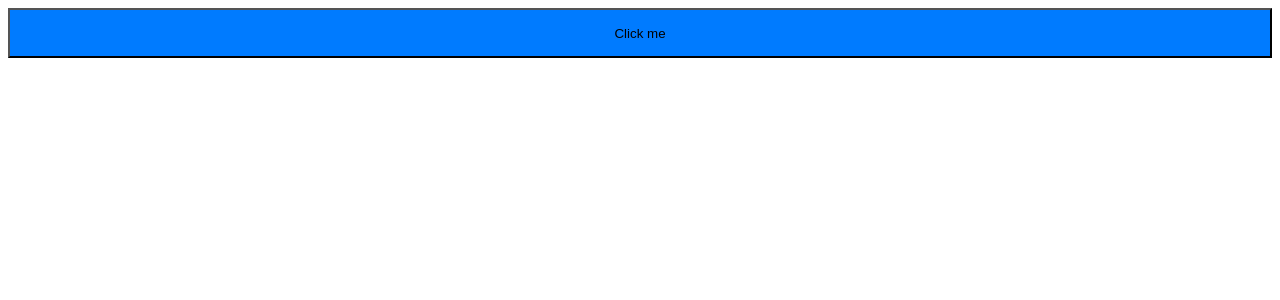
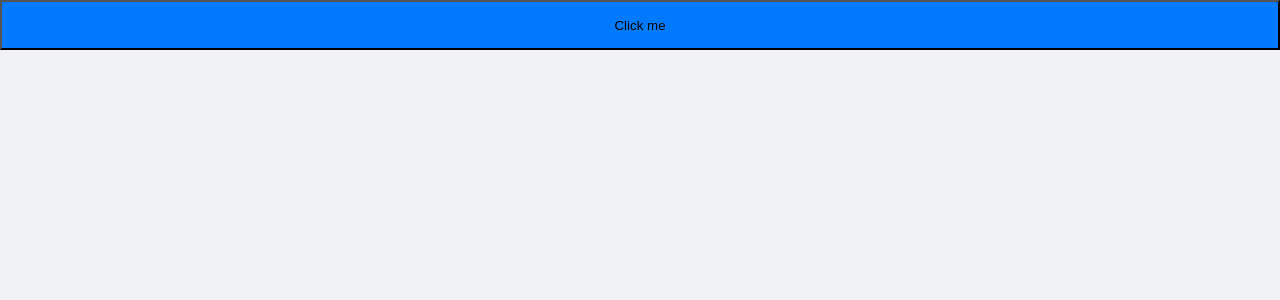
Before and after one commit to iannak/ignite-timer, a React (Vite) app: page / in a window 1280 px wide. Shown: the top 300 px of the page. Built offline with nearby package versions, Linux system fonts and the light colour scheme.

Commit message:
styles global styled-component

```diff
--- a/src/App.tsx
+++ b/src/App.tsx
@@ -1,6 +1,7 @@
 import { Button } from "./components/Button";
 import { ThemeProvider } from "styled-components";
 import { defaultTheme } from "./styles/themes/default";
+import { GlobalStyle } from "./styles/global";
 
 export function App() {
   return (
@@ -8,6 +9,8 @@
       <div className="App">
         <Button />
       </div>
+
+      <GlobalStyle />
     </ThemeProvider>
   );
 }
--- /dev/null
+++ b/src/styles/global.ts
@@ -0,0 +1,14 @@
+import { createGlobalStyle } from "styled-components";
+
+export const GlobalStyle = createGlobalStyle`
+  * {
+    box-sizing: border-box;
+    margin: 0px;
+    padding: 0px;
+  }
+
+  body {
+    background-color: #f0f2f5;
+    color: #fff;
+  }
+`;
```
